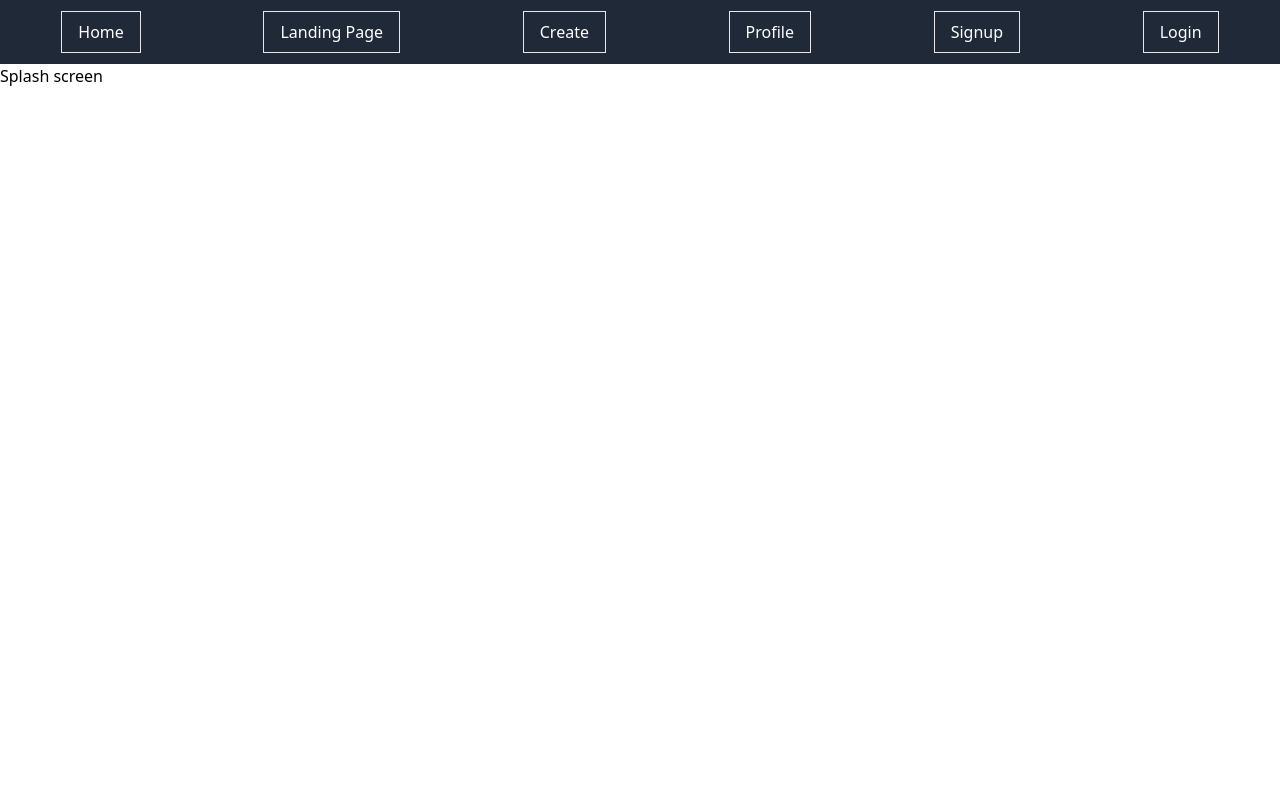
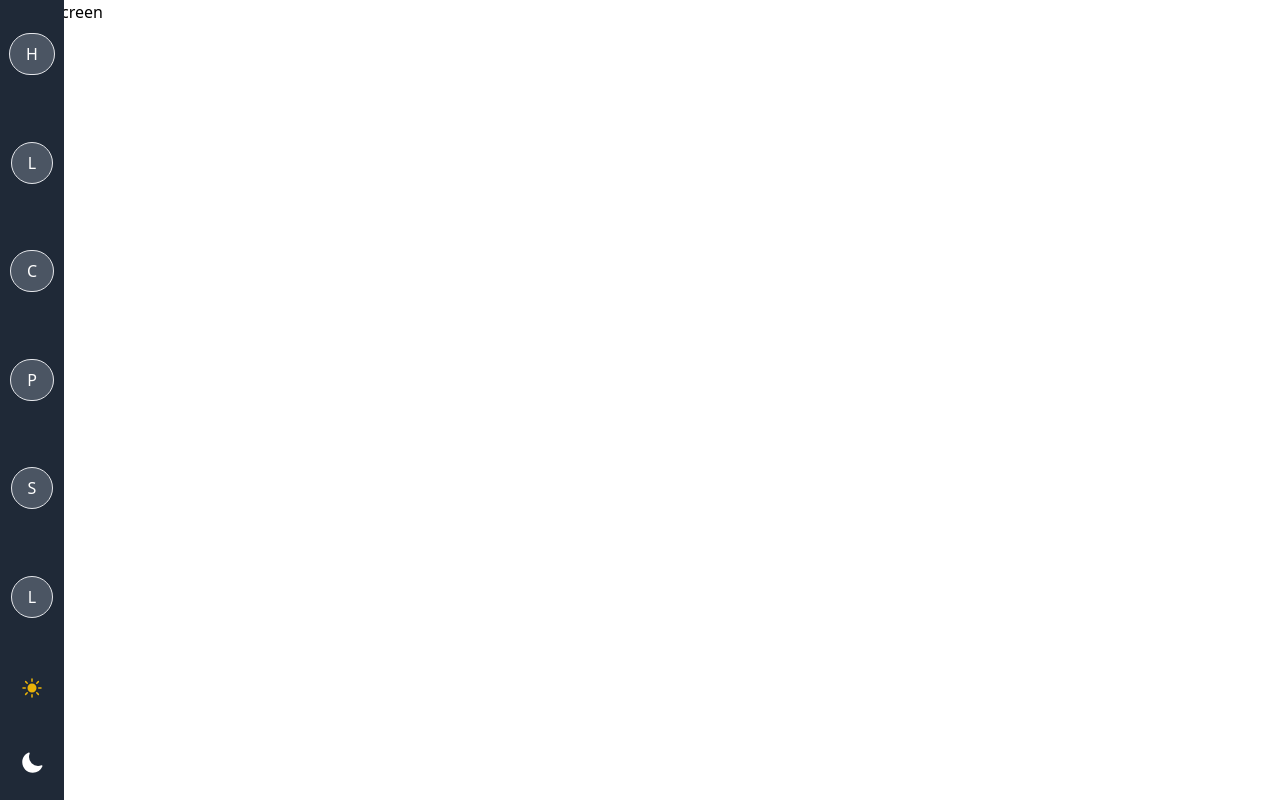
Before and after one commit to michaelhodgkins/pocketbook-client, a React (Create React App) app: page / in a window 1280 px wide. Built offline with nearby package versions, Linux system fonts and the light colour scheme.

Commit message:
basic style of nav bar added, with empty icons for light and dark mode

```diff
--- a/src/components/NavBar.js
+++ b/src/components/NavBar.js
@@ -1,24 +1,25 @@
 import React from 'react'
 import { Link } from 'react-router-dom'
-import { Disclosure } from '@headlessui/react'
+import { SunIcon } from '@heroicons/react/24/solid'
+import { MoonIcon } from '@heroicons/react/24/solid'
 const ResponsiveNavBar = () => {
   return (
-    <Disclosure as="nav" className="bg-gray-800">
-    <div className="relative flex h-16 items-center justify-around">
-    <button className="inline-flex items-center border border-white-700 text-white hover:bg-green-600 px-4 py-2 ">
-    <Link to={"/"}>Home</Link> </button>
-    <button className="inline-flex items-center border border-white-700 text-white hover:bg-green-600 px-4 py-2 ">
-    <Link to={"/landing"}>Landing Page</Link></button>
-    <button className="inline-flex items-center border border-white-700 text-white hover:bg-green-600 px-4 py-2 ">
-    <Link to={"/creation"}>Create</Link></button>
-    <button className="inline-flex items-center border border-white-700 text-white hover:bg-green-600 px-4 py-2 ">
-    <Link to={"/profile"}>Profile</Link></button>
-    <button className="inline-flex items-center border border-white-700 text-white hover:bg-green-600 px-4 py-2 ">
-    <Link to={"/signup"}>Signup</Link></button>
-    <button className="inline-flex items-center border border-white-700 text-white hover:bg-green-600 px-4 py-2 ">
-    <Link to={"/login"}>Login</Link></button>
+    <div className="bg-gray-800 h-screen w-16 flex flex-col m-0 fixed top-0 items-center justify-around">
+    <button className="bg-gray-600 border border-white-700 text-white hover:bg-green-600 px-4 py-2 mt-2 mb-2 rounded-3xl hover:rounded-xl transition-all duration-200 ease-linear">
+    <Link to={"/"}>H</Link> </button>
+    <button className="bg-gray-600 items-center border border-white-700 text-white hover:bg-green-600 px-4 py-2 mt-2 mb-2 rounded-3xl hover:rounded-xl transition-all duration-200 ease-linear">
+    <Link to={"/landing"}>L</Link></button>
+    <button className="bg-gray-600 items-center border border-white-700 text-white hover:bg-green-600 px-4 py-2 mt-2 mb-2 rounded-3xl hover:rounded-xl transition-all duration-200 ease-linear">
+    <Link to={"/creation"}>C</Link></button>
+    <button className="bg-gray-600 items-center border border-white-700 text-white hover:bg-green-600 px-4 py-2 mt-2 mb-2 rounded-3xl hover:rounded-xl transition-all duration-200 ease-linear">
+    <Link to={"/profile"}>P</Link></button>
+    <button className="bg-gray-600 items-center border border-white-700 text-white hover:bg-green-600 px-4 py-2 mt-2 mb-2 rounded-3xl hover:rounded-xl transition-all duration-200 ease-linear">
+    <Link to={"/signup"}>S</Link></button>
+    <button className="bg-gray-600 items-center border border-white-700 text-white hover:bg-green-600 px-4 py-2 mt-2 mb-2 rounded-3xl hover:rounded-xl transition-all duration-200 ease-linear">
+    <Link to={"/login"}>L</Link></button>
+    <SunIcon className='h-6 w-6 text-yellow-500' />
+    <MoonIcon className='h-6 w-6 text-white' />
     </div>
-    </Disclosure>
   )
 }
 
```
